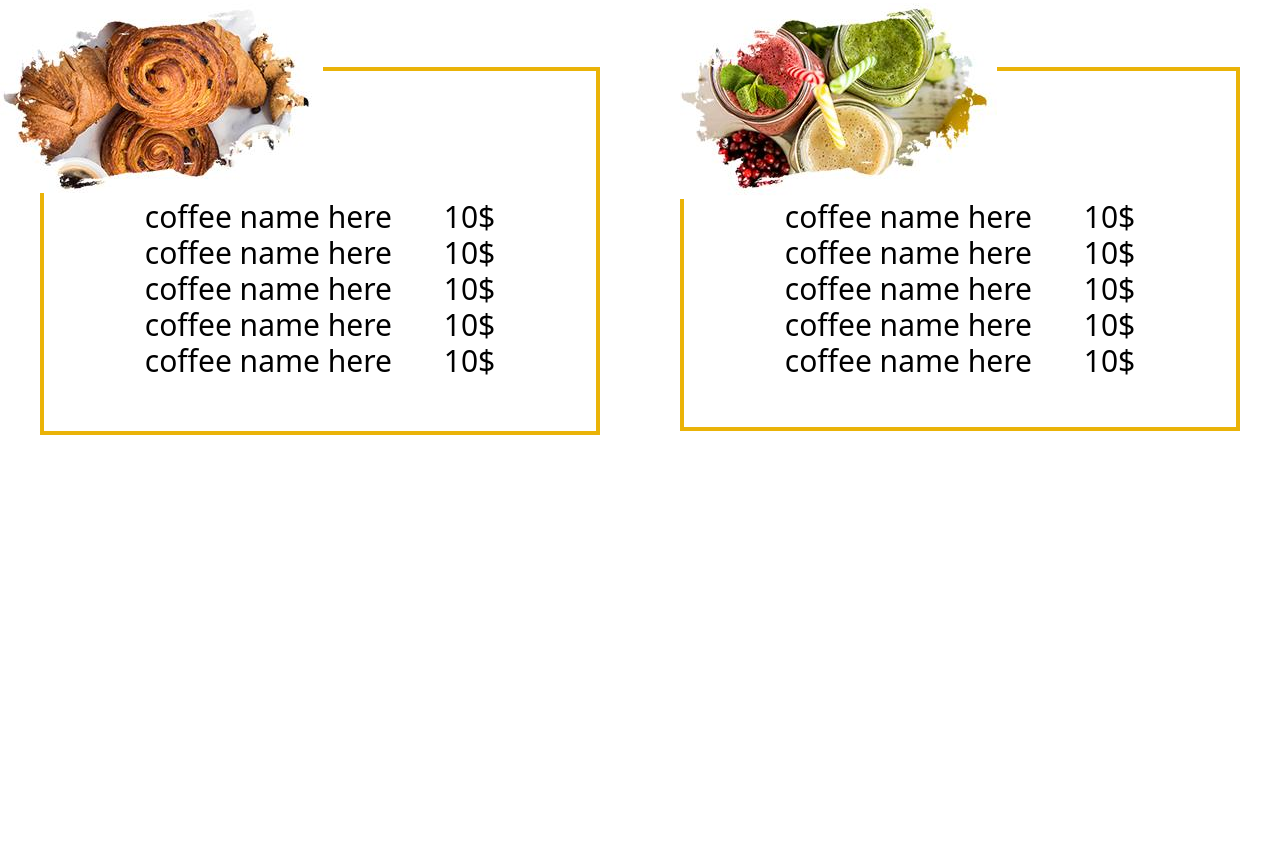
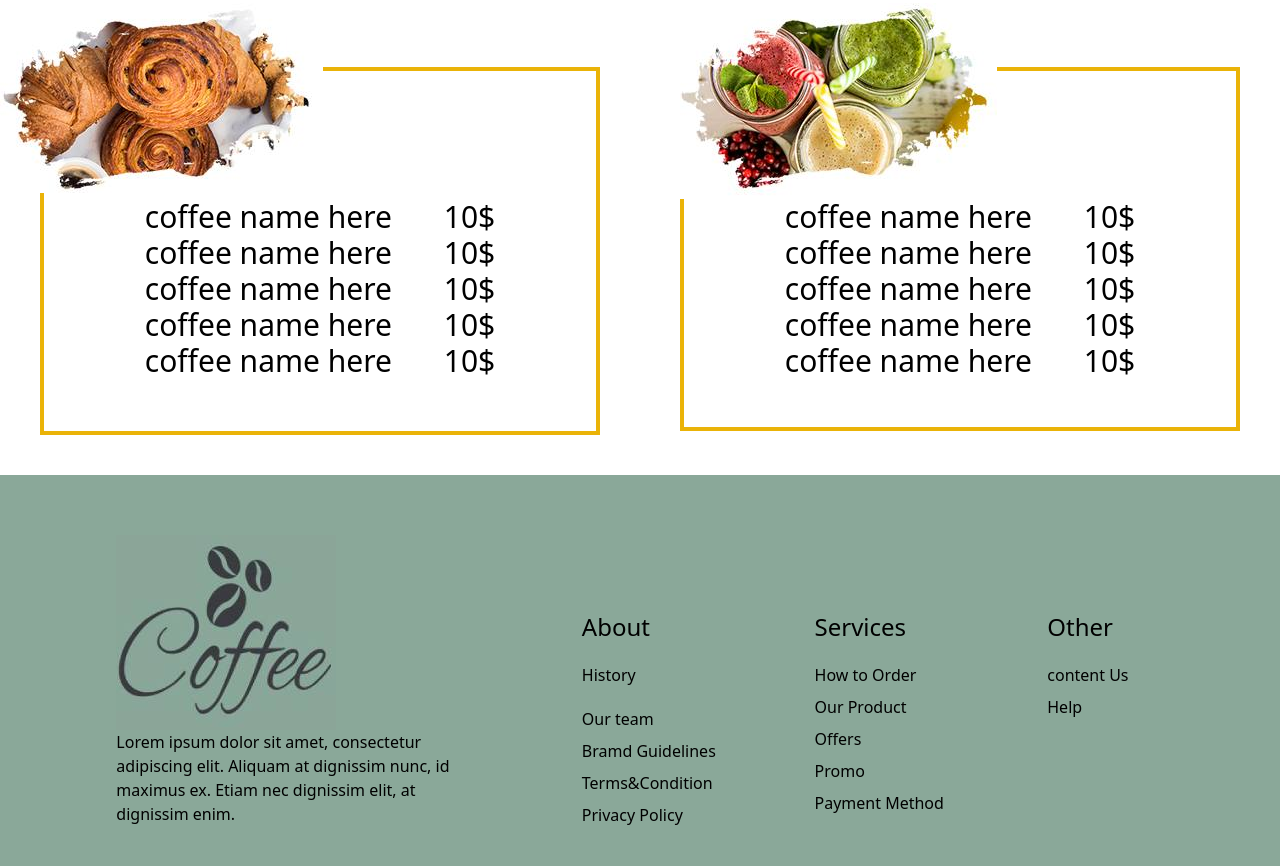
Before and after one commit to md-asif-ullah/simple-food-hub, a plain HTML site: page src/index.html in a window 1280 px wide. Shown: the part 2843-3709 px from the top of the page. Before the commit the page ends 3278 px from the top, so only its background shows below. Drawn offline with Linux system fonts and the light colour scheme.

Commit message:
footer added

```diff
--- a/src/index.html
+++ b/src/index.html
@@ -153,6 +153,37 @@
     </div>
 </div>
 
+      <!-----------footer --------------->
+
+<footer class="mt-10 pt-10 w-full h-full grid  bg-primary text-center md:text-start md:grid-cols-11" id="footer">
+
+  <div class="mt-5 md:col-start-2 md:col-end-5 md:pb-10">
+
+    <img class="ml-[20%] md:ml-0" src="../images/logo.jpg" alt="">
+    <p>Lorem ipsum dolor sit amet, consectetur adipiscing elit. Aliquam at dignissim nunc, id maximus ex. Etiam nec dignissim elit, at dignissim enim. </p>
+  </div>
+  <div class="mt-5 md:mt-24 md:col-start-6 md:col-end-8">
+    <h2 class="text-2xl">About</h2>
+    <p class="mt-5">History</p>
+    <p class="mt-5">Our team </p>
+    <p class="mt-2">Bramd Guidelines</p>
+    <p class="mt-2">Terms&Condition</p>
+    <p class="mt-2">Privacy Policy</p>
+  </div>
+  <div class="mt-5 md:mt-24 md:col-start-8 md:col-end-10">
+    <h2 class="text-2xl">Services</h2>
+    <p class="mt-5" >How to Order </p>
+    <p class="mt-2">Our Product</p>
+    <p class="mt-2"> Offers</p>
+    <p class="mt-2">Promo</p>
+    <p class="mt-2">Payment Method</p>
+  </div>
+  <div class="mt-5 md:mt-24  md:col-start-10 md:col-end-12">
+    <h2  class="text-2xl">Other</h2>
+    <p class="mt-5" >content Us</p>
+    <p class="mt-2">Help</p>
+  </div>
+</footer>
 
 
 </body>
```
